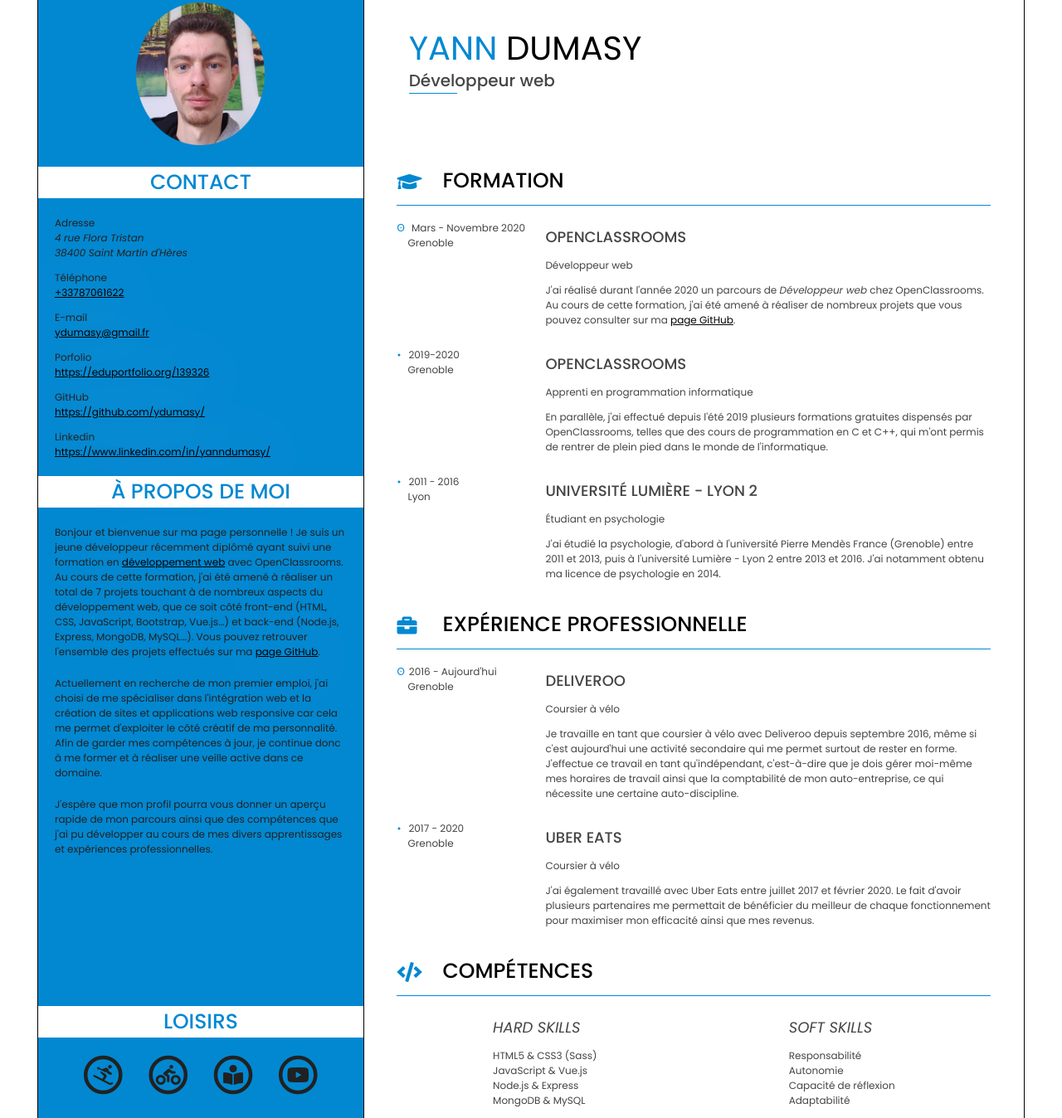
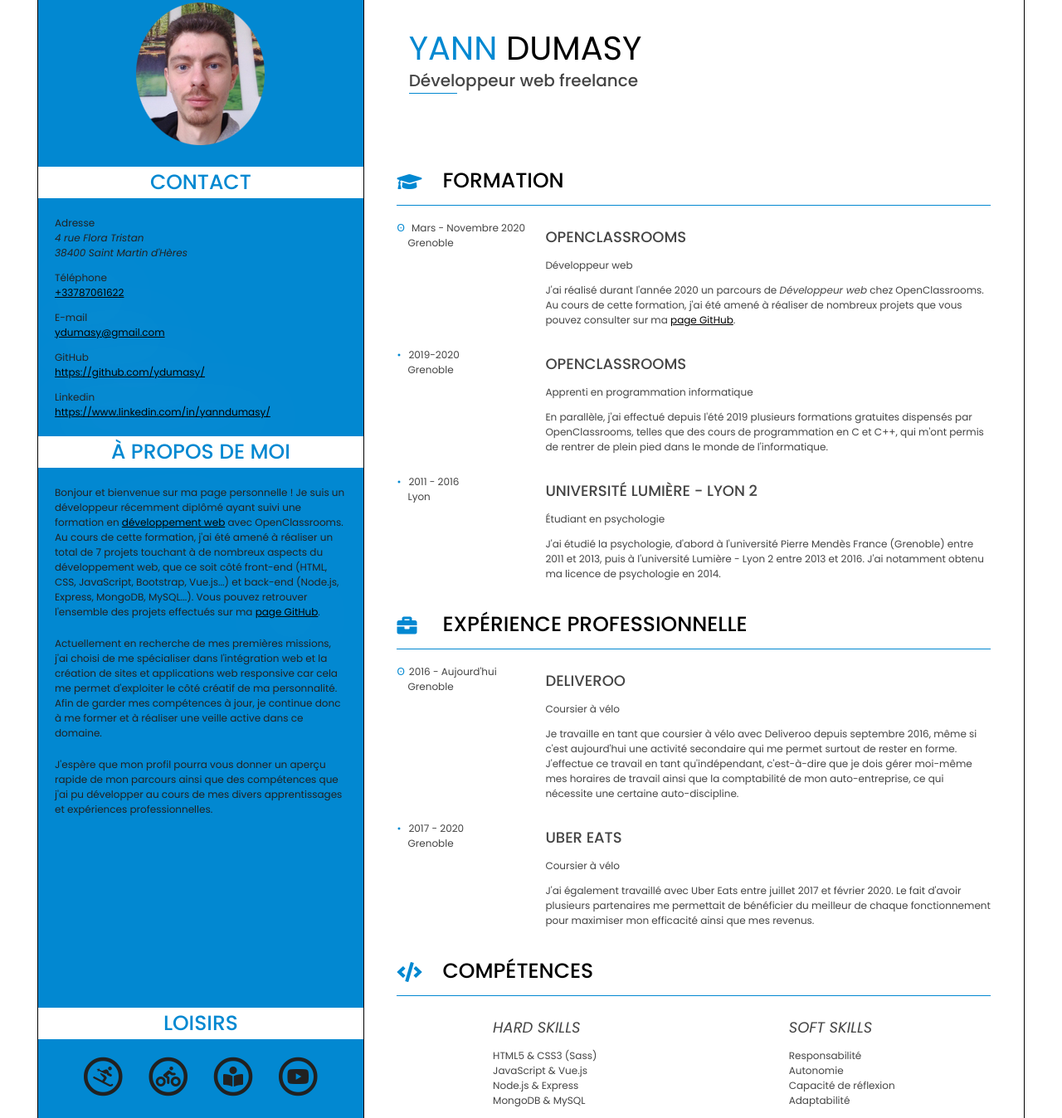
Before and after one commit to ydumasy/ydumasy.github.io, a plain HTML site: page index.html in a window 1280 px wide. Shown: the part 9-1357 px from the top of the page at 83% size. Drawn offline with Linux system fonts and the light colour scheme.

Commit message:
Petites modifications

```diff
--- a/css/style.css
+++ b/css/style.css
@@ -209,7 +209,7 @@ aside li, aside p {
 }
 
 .loisirs {
-    margin-top: 180px;
+    margin-top: 230px;
     margin-bottom: 20px;
 }
 
--- a/index.html
+++ b/index.html
@@ -29,7 +29,7 @@
         </nav>
         <header>
             <h1><span class="prenom">Yann</span> Dumasy</h1>
-            <p>Développeur web</p>
+            <p>Développeur web freelance</p>
             <hr>
         </header>
         <section class="formation" id="formation-ancre">
@@ -120,8 +120,7 @@
             <ul class="contact-liste">
                 <li><p>Adresse</p><address>4 rue Flora Tristan<br>38400 Saint Martin d'Hères</address></li>
                 <li><p>Téléphone</p><a href="tel:+33">+33787061622</a></li>
-                <li><p>E-mail</p><a href="mailto:ydumasy@gmail.fr">ydumasy@gmail.fr</a></li>
-                <li><p>Porfolio</p><a href="https://eduportfolio.org/139326">https://eduportfolio.org/139326</a></li>
+                <li><p>E-mail</p><a href="mailto:ydumasy@gmail.com">ydumasy@gmail.com</a></li>
                 <li><p>GitHub</p><a href="https://github.com/ydumasy/">https://github.com/ydumasy/</a></li>
                 <li><p>Linkedin</p><a href="https://www.linkedin.com/in/yanndumasy/">https://www.linkedin.com/in/yanndumasy/</a></li>
             </ul>
@@ -129,8 +128,8 @@
 
         <section class="a-propos" id="a-propos-ancre">
             <h2>À propos de moi</h2>
-            <p>Bonjour et bienvenue sur ma page personnelle ! Je suis un jeune développeur récemment diplômé ayant suivi une formation en <a href="https://openclassrooms.com/fr/paths/185-developpeur-web">développement web</a> avec OpenClassrooms. Au cours de cette formation, j'ai été amené à réaliser un total de 7 projets touchant à de nombreux aspects du développement web, que ce soit côté front-end (HTML, CSS, JavaScript, Bootstrap, Vue.js...) et back-end (Node.js, Express, MongoDB, MySQL...). Vous pouvez retrouver l'ensemble des projets effectués sur ma <a href="https://github.com/ydumasy/">page GitHub</a>.</p>
-            <p>Actuellement en recherche de mon premier emploi, j'ai choisi de me spécialiser dans l'intégration web et la création de sites et applications web responsive car cela me permet d'exploiter le côté créatif de ma personnalité. Afin de garder mes compétences à jour, je continue donc à me former et à réaliser une veille active dans ce domaine.</p>
+            <p>Bonjour et bienvenue sur ma page personnelle ! Je suis un développeur récemment diplômé ayant suivi une formation en <a href="https://openclassrooms.com/fr/paths/185-developpeur-web">développement web</a> avec OpenClassrooms. Au cours de cette formation, j'ai été amené à réaliser un total de 7 projets touchant à de nombreux aspects du développement web, que ce soit côté front-end (HTML, CSS, JavaScript, Bootstrap, Vue.js...) et back-end (Node.js, Express, MongoDB, MySQL...). Vous pouvez retrouver l'ensemble des projets effectués sur ma <a href="https://github.com/ydumasy/">page GitHub</a>.</p>
+            <p>Actuellement en recherche de mes premières missions, j'ai choisi de me spécialiser dans l'intégration web et la création de sites et applications web responsive car cela me permet d'exploiter le côté créatif de ma personnalité. Afin de garder mes compétences à jour, je continue donc à me former et à réaliser une veille active dans ce domaine.</p>
             <p>J'espère que mon profil pourra vous donner un aperçu rapide de mon parcours ainsi que des compétences que j'ai pu développer au cours de mes divers apprentissages et expériences professionnelles.</p>
         </section>
 
```
